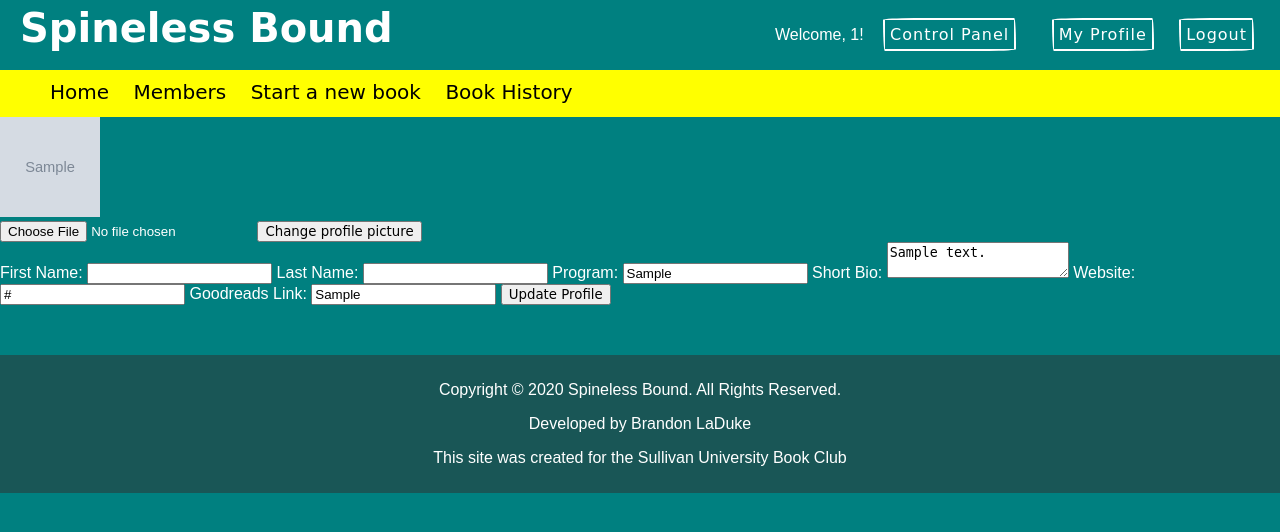
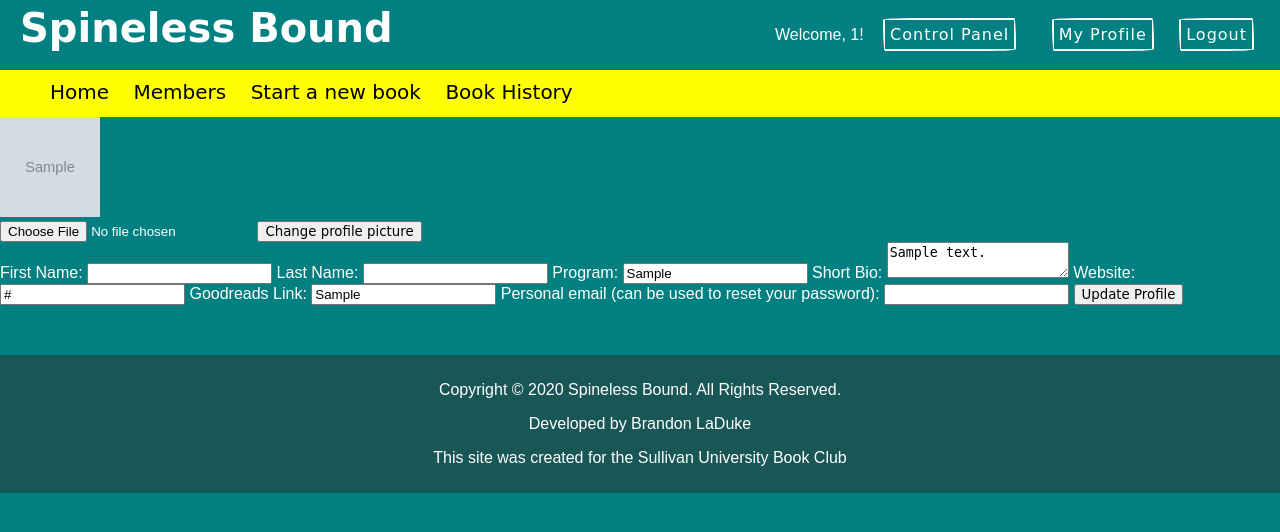
Before and after one commit to BrandonLaDuke/Book-Club, a PHP site: page /sullivan/editprofile.php?uidUsers=1 in a window 1280 px wide. Shown: the top 532 px of the page. Run offline with PHP 8.4, Linux system fonts and the light colour scheme; the visitor is signed in with stand-in values (Sample User, id 1); tables that the repository leaves empty or names only in its code hold one stand-in row (values such as "Sample post"); grey boxes marked "Sample" are stand-in pictures; data that the repository does not hold is empty; a stand-in replaces the project's code that opens the database connection; some web fonts are replaced.

Commit message:
You can now add an altEmail

```diff
--- a/editprofile.php
+++ b/editprofile.php
@@ -38,10 +38,14 @@
         <label for="goodreads">Goodreads Link:</label>
         <input type="text" name="goodreads" value="<?php echo $row['goodreads']; ?>">
 
+        <label for="altEmail">Personal email (can be used to reset your password):</label>
+        <input type="text" name="altEmail" value="<?php echo $row['altEmail']; ?>">
+
         <input type="hidden" name="username" value="<?php echo $_GET['user']; ?>">
 
         <button type="submit" name="update-profile-submit" value="">Update Profile</button>
       </form>
+
     </div>
 <?php }
 }?>
--- a/header.php
+++ b/header.php
@@ -8,7 +8,7 @@ session_start(); ?>
     <meta name="viewport" content="width=device-width, initial-scale=1">
     <meta property="og:url"                content="http://www.spinelessbound.com" />
     <meta property="og:title"              content="Spineless Bound | Sullivan University Book Club" />
-    <!-- <meta property="og:description"        content="How much does culture influence creative thinking?" /> -->
+    <meta property="og:description"        content="A student-run club here to help fellow book worms find new and exciting books as well as make new friends." />
     <meta property="og:image"              content="http://www.spinelessbound.com/img/books.jpg" />
     <title>Spineless Bound | Sullivan University Book Club</title>
     <link rel="stylesheet" href="css/master.css">
```
